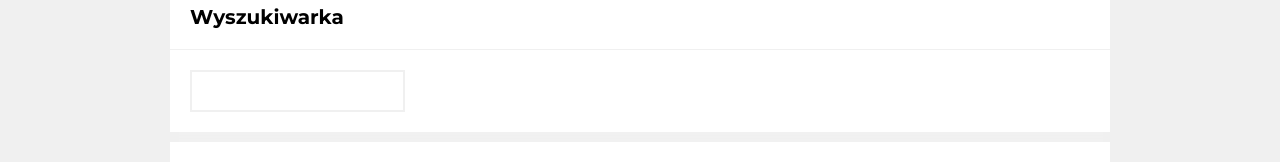
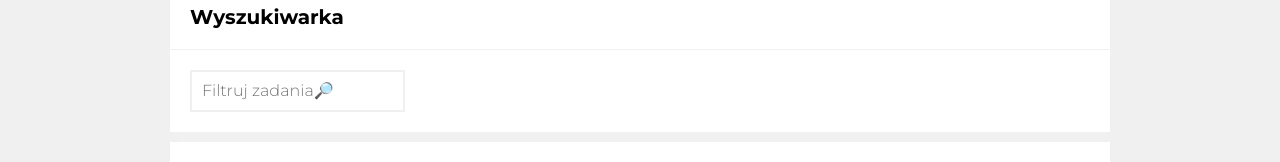
Before and after one commit to kepkaklaudia/task-list-redux, a React (Create React App) app: page /zadania in a window 1280 px wide. Shown: the part 345-507 px from the top of the page. Built offline with nearby package versions, Linux system fonts and the light colour scheme.

Commit message:
placeholder added

```diff
--- a/src/features/tasks/TasksPage/Search/index.js
+++ b/src/features/tasks/TasksPage/Search/index.js
@@ -9,6 +9,7 @@ const Search = () => {
   return (<>
     <Details>
       <Input
+        placeholder="Filtruj zadania🔎"
       />
     </Details>
   </>
```
